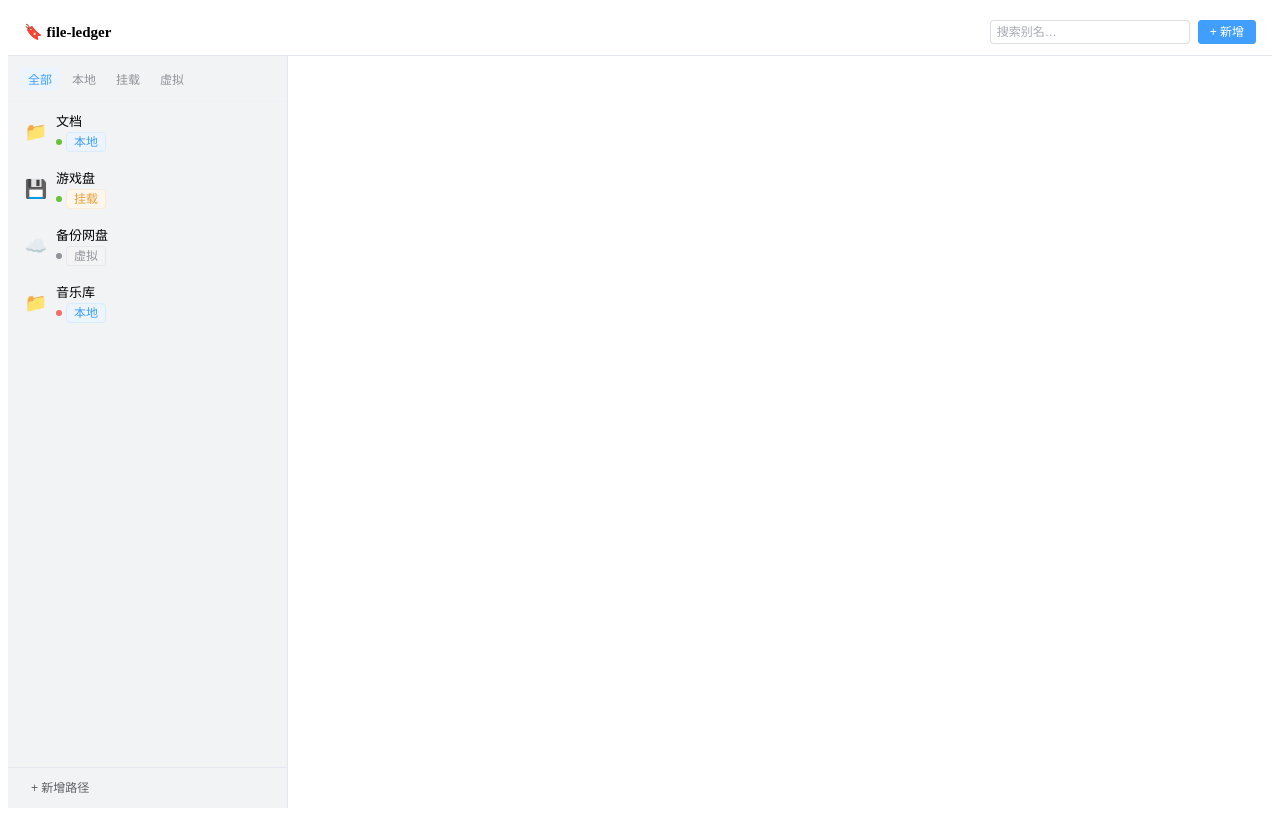
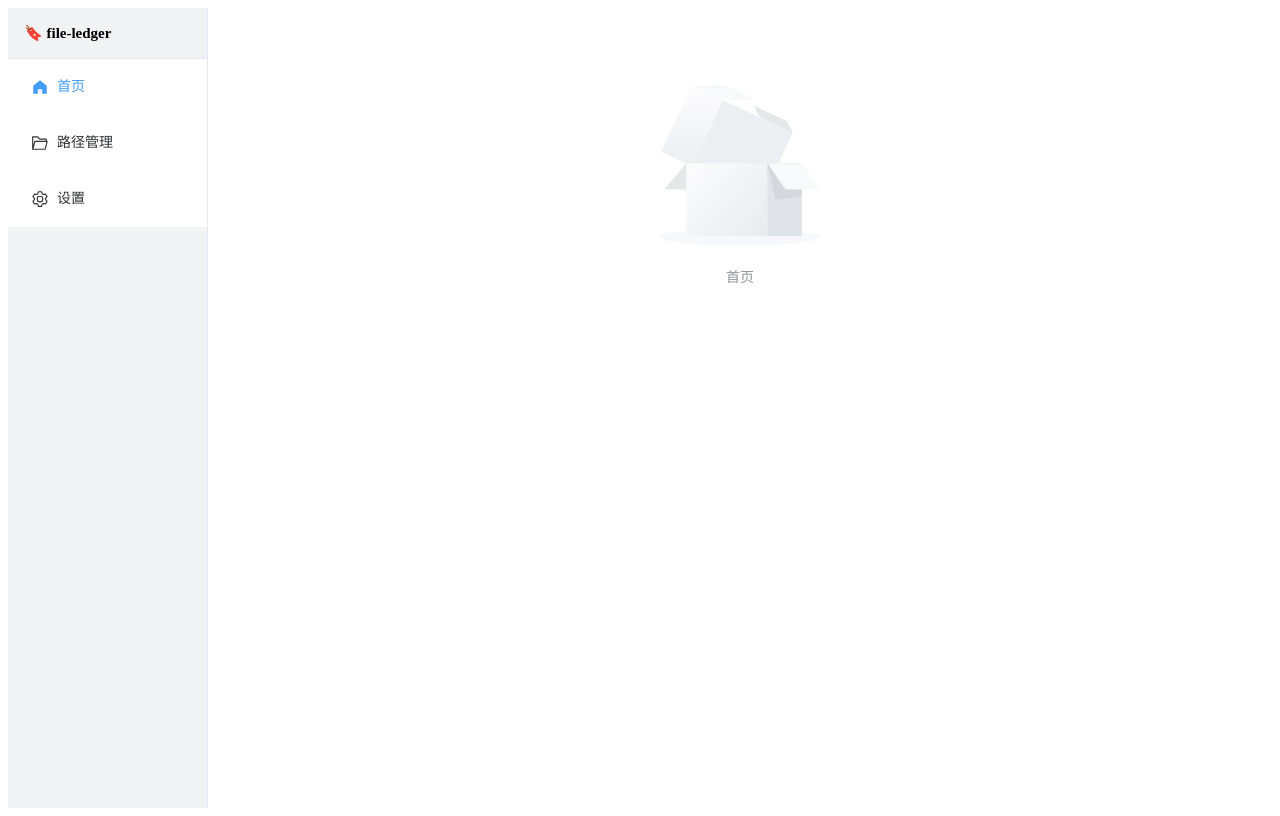
Before and after one commit to yehuoshun/file-ledger, a Vue app in the folder web/: page / in a window 1280 px wide. Built offline with nearby package versions, Linux system fonts and the light colour scheme.

Commit message:
步骤3 侧边菜单栏：管理系统布局+三个页面路由

```diff
--- a/web/src/App.vue
+++ b/web/src/App.vue
@@ -1,65 +1,30 @@
 <template>
   <el-container class="app-layout">
-    <el-header class="top-bar">
-      <span class="logo">🔖 file-ledger</span>
-      <div class="top-actions">
-        <el-input
-          v-model="search"
-          placeholder="搜索别名…"
-          clearable
-          size="small"
-          class="search-input"
-        />
-        <el-button type="primary" size="small" @click="handleAdd">+ 新增</el-button>
+    <el-aside width="200px" class="sidebar">
+      <div class="logo-area">
+        <span class="logo">🔖 file-ledger</span>
       </div>
-    </el-header>
+      <el-menu
+        :default-active="route.path"
+        router
+        class="nav-menu"
+      >
+        <el-menu-item index="/">
+          <el-icon><HomeFilled /></el-icon>
+          <span>首页</span>
+        </el-menu-item>
+        <el-menu-item index="/registry">
+          <el-icon><FolderOpened /></el-icon>
+          <span>路径管理</span>
+        </el-menu-item>
+        <el-menu-item index="/settings">
+          <el-icon><Setting /></el-icon>
+          <span>设置</span>
+        </el-menu-item>
+      </el-menu>
+    </el-aside>
 
-    <el-container class="body">
-      <el-aside width="280px" class="sidebar">
-        <div class="sidebar-inner">
-          <div class="filter-tabs">
-            <span
-              v-for="t in typeFilters"
-              :key="t.value"
-              class="filter-tab"
-              :class="{ active: activeFilter === t.value }"
-              @click="activeFilter = t.value"
-            >{{ t.label }}</span>
-          </div>
-
-          <div class="entry-list">
-            <div
-              v-for="entry in filteredEntries"
-              :key="entry.id"
-              class="entry-item"
-              :class="{ selected: selectedId === entry.id }"
-              @click="selectedId = entry.id"
-            >
-              <div class="entry-icon">{{ typeIcon[entry.type] }}</div>
-              <div class="entry-info">
-                <div class="entry-alias">{{ entry.alias }}</div>
-                <div class="entry-meta">
-                  <span class="status-dot" :class="statusClass(entry)"></span>
-                  <el-tag :type="tagType[entry.type]" size="small">{{ typeLabel[entry.type] }}</el-tag>
-                </div>
-              </div>
-              <div class="entry-actions" @click.stop>
-                <el-button link size="small" @click="handleEdit(entry)">✏️</el-button>
-                <el-button link size="small" type="danger" @click="handleDelete(entry)">🗑️</el-button>
-              </div>
-            </div>
-
-            <div v-if="filteredEntries.length === 0" class="empty-sidebar">
-              <p>暂无条目</p>
-            </div>
-          </div>
-
-          <div class="sidebar-footer">
-            <el-button text size="small" @click="handleAdd">+ 新增路径</el-button>
-          </div>
-        </div>
-      </el-aside>
-
+    <el-container>
       <el-main class="content">
         <router-view />
       </el-main>
@@ -68,199 +33,35 @@
 </template>
 
 <script setup lang="ts">
-import { ref, computed } from 'vue'
+import { useRoute } from 'vue-router'
+import { HomeFilled, FolderOpened, Setting } from '@element-plus/icons-vue'
 
-// ── mock data ──
-interface Entry {
-  id: string
-  alias: string
-  type: 'local' | 'mount' | 'virtual'
-  root: string
-  status: 'online' | 'offline' | 'virtual'
-  note: string
-}
-
-const entries = ref<Entry[]>([
-  { id: '1', alias: '文档', type: 'local', root: 'D:\\docs', status: 'online', note: '项目文档' },
-  { id: '2', alias: '游戏盘', type: 'mount', root: 'Z:', status: 'online', note: 'NAS 挂载' },
-  { id: '3', alias: '备份网盘', type: 'virtual', root: 'ali:backup', status: 'virtual', note: '阿里云盘' },
-  { id: '4', alias: '音乐库', type: 'local', root: 'E:\\music', status: 'offline', note: '' },
-])
-
-const search = ref('')
-const activeFilter = ref('all')
-const selectedId = ref<string | null>(null)
-
-const typeFilters = [
-  { value: 'all', label: '全部' },
-  { value: 'local', label: '本地' },
-  { value: 'mount', label: '挂载' },
-  { value: 'virtual', label: '虚拟' },
-]
-
-const typeLabel: Record<string, string> = { local: '本地', mount: '挂载', virtual: '虚拟' }
-const typeIcon: Record<string, string> = { local: '📁', mount: '💾', virtual: '☁️' }
-const tagType: Record<string, string> = { local: '', mount: 'warning', virtual: 'info' }
-
-const filteredEntries = computed(() => {
-  let list = entries.value
-  if (activeFilter.value !== 'all') {
-    list = list.filter((e) => e.type === activeFilter.value)
-  }
-  if (search.value) {
-    list = list.filter((e) => e.alias.includes(search.value))
-  }
-  return list
-})
-
-function statusClass(entry: Entry) {
-  return entry.status === 'online' ? 'dot-online' : entry.status === 'offline' ? 'dot-offline' : 'dot-virtual'
-}
-
-function handleAdd() {
-  // 步骤3 骨架：占位
-}
-
-function handleEdit(_entry: Entry) {
-  // 步骤3 骨架：占位
-}
-
-function handleDelete(_entry: Entry) {
-  // 步骤3 骨架：占位
-}
+const route = useRoute()
 </script>
 
 <style scoped>
 .app-layout {
   height: 100vh;
 }
-
-/* ── top bar ── */
-.top-bar {
+.sidebar {
+  border-right: 1px solid var(--el-border-color-light);
+  background: var(--el-bg-color-page);
   display: flex;
-  align-items: center;
-  justify-content: space-between;
+  flex-direction: column;
+}
+.logo-area {
+  padding: 16px;
   border-bottom: 1px solid var(--el-border-color-light);
-  padding: 0 16px;
-  height: 48px;
 }
 .logo {
   font-size: 15px;
   font-weight: 600;
 }
-.top-actions {
-  display: flex;
-  align-items: center;
-  gap: 8px;
+.nav-menu {
+  border-right: none;
 }
-.search-input {
-  width: 200px;
-}
-
-/* ── sidebar ── */
-.sidebar {
-  border-right: 1px solid var(--el-border-color-light);
-  background: var(--el-bg-color-page);
-}
-.sidebar-inner {
-  display: flex;
-  flex-direction: column;
-  height: 100%;
-}
-.filter-tabs {
-  display: flex;
-  gap: 4px;
-  padding: 12px 12px 8px;
-  border-bottom: 1px solid var(--el-border-color-extra-light);
-}
-.filter-tab {
-  font-size: 12px;
-  padding: 2px 8px;
-  border-radius: 4px;
-  cursor: pointer;
-  color: var(--el-text-color-secondary);
-}
-.filter-tab.active {
-  background: var(--el-color-primary-light-9);
-  color: var(--el-color-primary);
-}
-
-.entry-list {
-  flex: 1;
-  overflow-y: auto;
-  padding: 4px 0;
-}
-.entry-item {
-  display: flex;
-  align-items: center;
-  gap: 8px;
-  padding: 8px 12px;
-  cursor: pointer;
-  border-radius: 4px;
-  margin: 0 4px;
-  transition: background 0.15s;
-}
-.entry-item:hover {
-  background: var(--el-fill-color-light);
-}
-.entry-item.selected {
-  background: var(--el-color-primary-light-9);
-}
-.entry-icon {
-  font-size: 18px;
-  width: 24px;
-  text-align: center;
-  flex-shrink: 0;
-}
-.entry-info {
-  flex: 1;
-  min-width: 0;
-}
-.entry-alias {
-  font-size: 13px;
-  font-weight: 500;
-  white-space: nowrap;
-  overflow: hidden;
-  text-overflow: ellipsis;
-}
-.entry-meta {
-  display: flex;
-  align-items: center;
-  gap: 4px;
-  margin-top: 2px;
-}
-.entry-actions {
-  flex-shrink: 0;
-  opacity: 0;
-  transition: opacity 0.15s;
-}
-.entry-item:hover .entry-actions {
-  opacity: 1;
-}
-
-.status-dot {
-  width: 6px;
-  height: 6px;
-  border-radius: 50%;
-  flex-shrink: 0;
-}
-.dot-online { background: #67c23a; }
-.dot-offline { background: #f56c6c; }
-.dot-virtual { background: #909399; }
-
-.sidebar-footer {
-  border-top: 1px solid var(--el-border-color-light);
-  padding: 8px 12px;
-}
-.empty-sidebar {
-  text-align: center;
-  color: var(--el-text-color-placeholder);
-  padding: 24px 12px;
-  font-size: 13px;
-}
-
 .content {
-  padding: 0;
+  padding: 24px;
   background: var(--el-bg-color);
 }
 </style>
--- a/web/src/router/index.ts
+++ b/web/src/router/index.ts
@@ -1,14 +1,14 @@
 import { createRouter, createWebHistory } from 'vue-router'
+import HomeView from '../views/Home.vue'
 import RegistryView from '../views/Registry.vue'
+import SettingsView from '../views/Settings.vue'
 
 const router = createRouter({
   history: createWebHistory(),
   routes: [
-    {
-      path: '/',
-      name: 'registry',
-      component: RegistryView,
-    },
+    { path: '/', name: 'home', component: HomeView },
+    { path: '/registry', name: 'registry', component: RegistryView },
+    { path: '/settings', name: 'settings', component: SettingsView },
   ],
 })
 
--- /dev/null
+++ b/web/src/views/Home.vue
@@ -0,0 +1,3 @@
+<template>
+  <el-empty description="首页" />
+</template>
--- a/web/src/views/Registry.vue
+++ b/web/src/views/Registry.vue
@@ -1,5 +1,3 @@
-<script setup lang="ts">
-// 步骤3 前端骨架：纯空页
-</script>
-
-<template></template>
+<template>
+  <el-empty description="路径管理" />
+</template>
--- /dev/null
+++ b/web/src/views/Settings.vue
@@ -0,0 +1,3 @@
+<template>
+  <el-empty description="设置" />
+</template>
```
